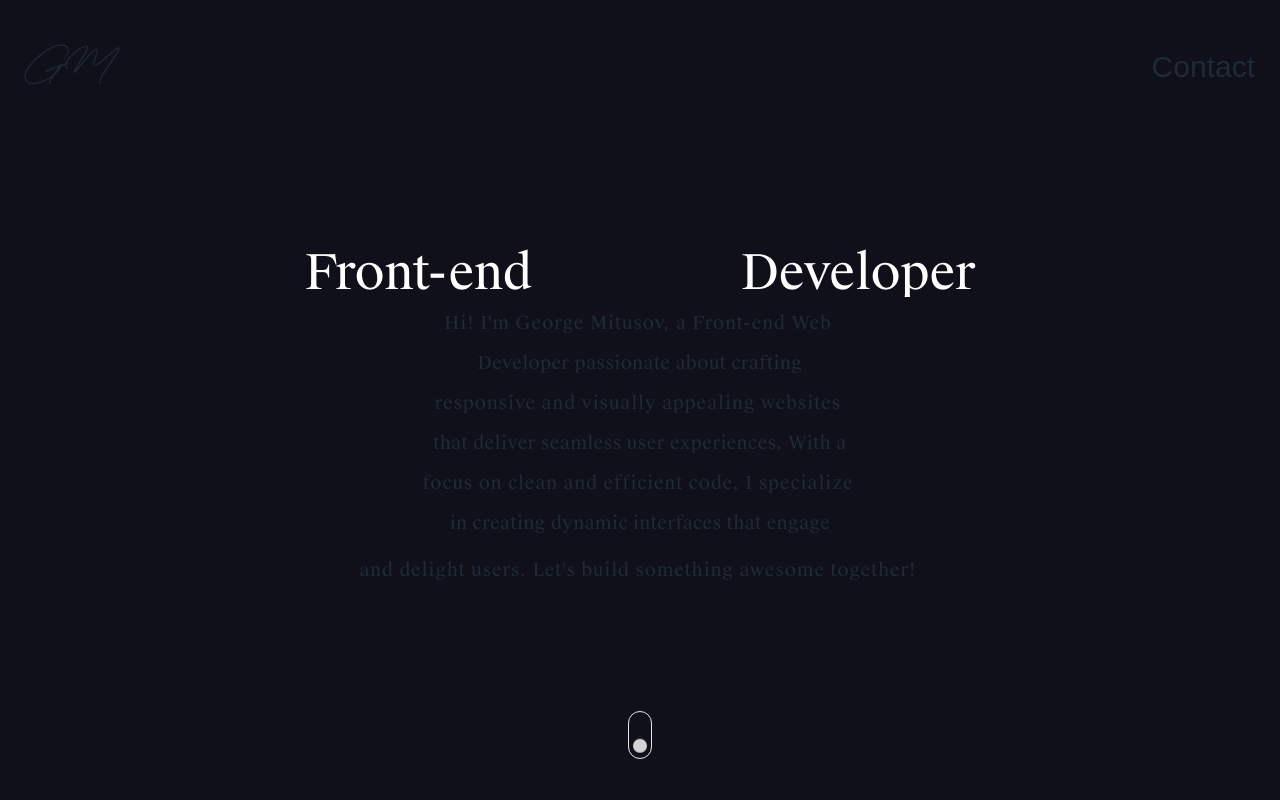
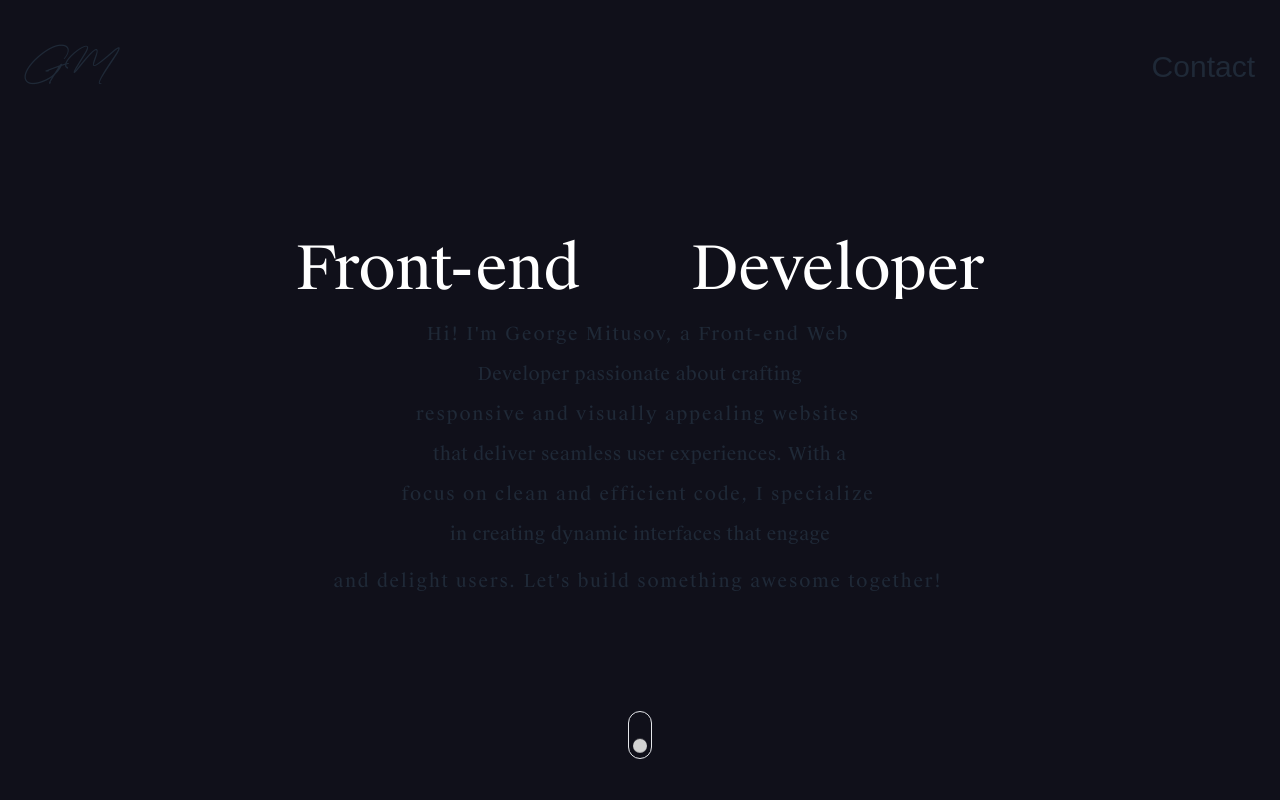
Before and after one commit to GeorgeMitusov/GM, a React (Create React App) app: page / in a window 1280 px wide. Shown: the top 800 px of the page. Built offline with nearby package versions, Linux system fonts and the light colour scheme; a web font is replaced by a local one.

Commit message:
lg	1024px done

```diff
--- a/src/App.tsx
+++ b/src/App.tsx
@@ -34,7 +34,8 @@ function App() {
 function AppContent() {
   return (
     <motion.div
-      className="h-screen w-full bg-mainColor"
+    // border border-red-500
+      className="h-screen w-full bg-mainColor "
       initial={{ opacity: 0 }}
       animate={{ opacity: 1 }}
       exit={{ opacity: 0 }}
--- a/src/components/Footer.tsx
+++ b/src/components/Footer.tsx
@@ -16,30 +16,34 @@ export default function Footer() {
       <FontAwesomeIcon
         className="h-5/6 w-2/4 p-3 text-thirdColor cursor-pointer border-2 rounded-full
           border-thirdColor transition-all ease-in-out duration-700
-          hover:border-fourthColor hover:scale-90 hover:text-fourthColor hover:border-opacity-0"
+          hover:border-fourthColor hover:scale-90 hover:text-fourthColor hover:border-opacity-0
+
+          "
         icon={i.icon}
       />
     </a>
   ));
 
   return (
-    <footer className="w-full h-3/4 sm:h-5/6 md:h-full bg-mainColor flex flex-col justify-between
-        items-center
+    <footer className="w-full h-3/4 sm:h-5/6 md:h-full lg:h-auto
+       bg-mainColor flex flex-col justify-between items-center
       ">
       <div
-        className="h-16 sm:h-20 w-full mdMobile:w-4/5 lgMobile:w-3/4 md:w-3/5
+        className="h-16 sm:h-20 w-full mdMobile:w-4/5 lgMobile:w-3/4 md:w-3/5 lg:w-2/4
         flex justify-between sm:justify-around md:justify-between items-center
+        lg:mb-24
         "
-        // border border-yellow-300
+        // border border-yellow-500
       >
         {socialLink}
       </div>
 
-      <div className="w-full h-3/5 sm:h-3/4 flex flex-col justify-center items-center">
+      <div className="w-full h-3/5 sm:h-3/4 lg:h-full flex flex-col justify-center items-center
+      ">
         <h1
           id="title"
           className="uppercase transition-all ease-in-out duration-700
-             text-thirdColor text-8xl sm:text-custom10 md:text-custom12
+             text-thirdColor text-8xl sm:text-custom10 md:text-custom12 lg:text-custom16
              text-center opacity-90 font-suisseInt peer-hover:text-red-300
             mdMobile:tracking-wider lgMobile:tracking-widest sm:tracking-wider
             leading-relaxed sm:leading-snug
@@ -55,7 +59,7 @@ export default function Footer() {
           onMouseLeave={() => {
             document.getElementById("title")!.style.color = "#D3D3D3";
           }}
-          className="h-10 w-3/5 btn bg-thirdColor border-mainColor font-normal
+          className="h-10 lg:h-16 w-3/5 btn bg-thirdColor border-mainColor font-normal
             rounded-3xl text-mainColor z-50 absolute uppercase text-xl
             transition-all ease-in-out duration-700
             hover:text-fourthColor hover:bg-mainColor hover:border-fourthColor
--- a/src/components/Main.tsx
+++ b/src/components/Main.tsx
@@ -15,14 +15,15 @@ export default function Main() {
       className="w-full flex flex-col justify-center mdMobile:justify-around items-center
         overflow-hidden text-center
         mdMobile:h-12 lgMobile:h-16 md:h-20
-        lgMobile:px-2 sm:px-8
+        lgMobile:px-2 sm:px-8 lg:px-32
       "
     >
       <motion.p
         className="font-suisseWorks
           text-xs mdMobile:text-sm lgMobile:text-md md:text-lg
-          font-thin leading-loose tracking-wide mr-1 mdMobile:tracking-wider
-            mdMobile:leading-relaxed lgMobile:leading-loose md:leading-9
+          font-thin mr-1
+          tracking-wide mdMobile:tracking-wider lg:tracking-widest
+          leading-loose mdMobile:leading-relaxed lgMobile:leading-loose md:leading-9 lg:leading-10
           "
         initial={{ y: 100 }}
         animate={{ y: 0 }}
@@ -54,10 +55,11 @@ export default function Main() {
       >
 
         <div
-          className="w-10/12 lgMobile:w-11/12 sm:w-10/12 md:w-full flex justify-around items-center overflow-hidden
-              font-suisseWorks text-fourthColor mb-2 lgMobile:mb-1 lgMobile:mt-10
-              text-2xl mdMobile:text-3xl lgMobile:text-4xl md:text-5xl
-              px-2 lgMobile:px-2.5 md:px-10 mdMobile:p-0
+          className="w-10/12 lgMobile:w-11/12 sm:w-10/12 md:w-full lg:w-11/12
+            flex justify-around items-center overflow-hidden
+            font-suisseWorks text-fourthColor mb-2 lg:mb-3 lgMobile:mb-1 lgMobile:mt-10
+            text-2xl mdMobile:text-3xl lgMobile:text-4xl md:text-5xl lg:text-6xl
+            px-2 lgMobile:px-2.5 md:px-10 mdMobile:p-0
           "
             // border border-pink-300
         >
--- a/src/components/ProjectsList.tsx
+++ b/src/components/ProjectsList.tsx
@@ -11,12 +11,12 @@ export default function ProjectsList() {
   return (
     <section className="w-full h-auto py-36 bg-mainColor
       flex flex-col justify-center items-center
-
        ">
+        {/* border border-red-500 */}
 
       <section id="section1"></section>
 
-      <ul className="w-full sm:w-10/12 flex flex-col items-center">{project}</ul>
+      <ul className="w-full sm:w-10/12 lg:w-8/12 flex flex-col items-center">{project}</ul>
 
     </section>
   );
--- a/src/components/ScrollToTopBtn.tsx
+++ b/src/components/ScrollToTopBtn.tsx
@@ -27,7 +27,7 @@ const ScrollToTopBtn = () => {
 
   const btn = (
     <motion.button
-      className="w-10 mdMobile:w-11 sm:w-12 h-8 mdMobile:h-10
+      className="w-10 mdMobile:w-11 sm:w-12 lg:w-14 h-8 mdMobile:h-10
         btn btn-outline text-thirdColor
         transition-all ease-in duration-500
         fixed bottom-5 mdMobile:bottom-4 right-8 mdMobile:right-4 z-20 hover:text-fourthColor"
--- a/tailwind.config.js
+++ b/tailwind.config.js
@@ -28,6 +28,7 @@ module.exports = {
       fontSize: {
         custom10: '10rem',
         custom12: '12rem',
+        custom16: '16.5rem',
         custom17: "17rem",
       },
       fontFamily: {
```
Also changed, not shown: src/components/Header.tsx (line endings or trailing spaces).
